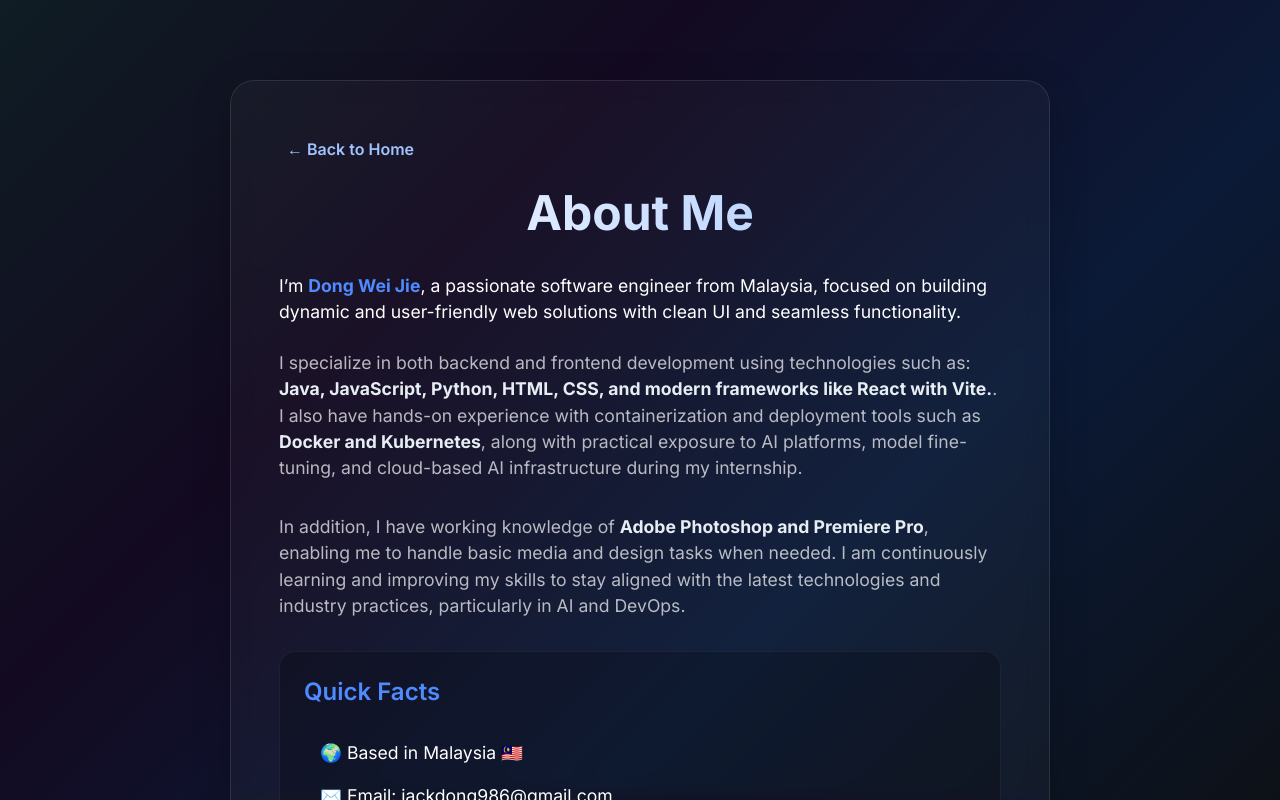
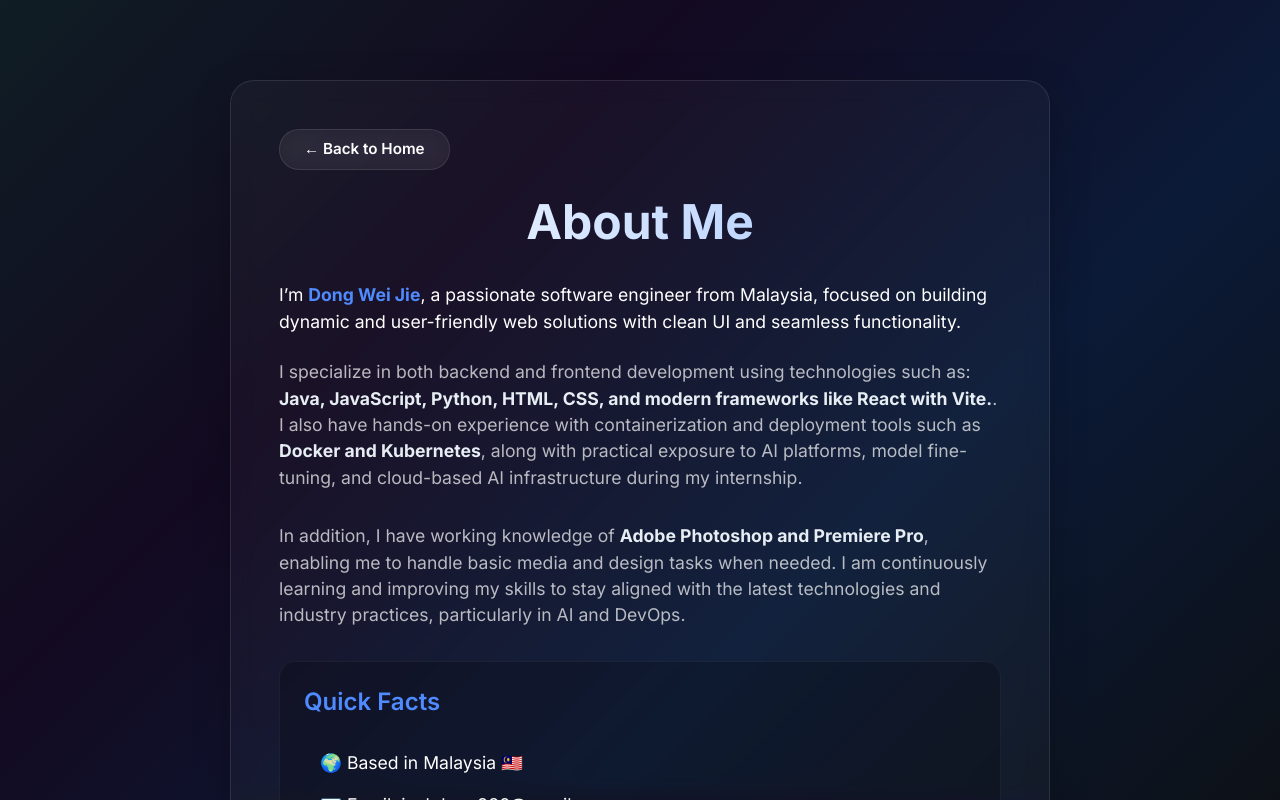
Before and after one commit to jackdong986/jack-portfolio, a React (Vite) app: page /about in a window 1280 px wide. Shown: the top 800 px of the page. Built offline with nearby package versions, Linux system fonts and the light colour scheme.

Commit message:
feat: add About component with personal background and quick facts

```diff
--- a/src/components/About.jsx
+++ b/src/components/About.jsx
@@ -33,12 +33,24 @@ export default function About() {
                         <Button
                             onClick={() => navigate("/")}
                             sx={{
-                                mb: 2,
-                                color: "#a0c4ff",
+                                mb: 3,
+                                color: "#fff",
+                                background: "rgba(255, 255, 255, 0.05)",
+                                border: "1px solid rgba(255, 255, 255, 0.1)",
+                                borderRadius: "20px",
+                                px: 3,
+                                py: 0.8,
                                 textTransform: "none",
-                                fontSize: "1rem",
+                                fontSize: "0.95rem",
                                 fontWeight: 600,
-                                "&:hover": { background: "rgba(255,255,255,0.05)" }
+                                backdropFilter: "blur(10px)",
+                                transition: "all 0.3s ease",
+                                "&:hover": {
+                                    background: "rgba(255, 255, 255, 0.1)",
+                                    borderColor: "rgba(160, 196, 255, 0.5)",
+                                    boxShadow: "0 0 15px rgba(160, 196, 255, 0.2)",
+                                    transform: "translateX(-4px)"
+                                }
                             }}
                         >
                             ← Back to Home
```
